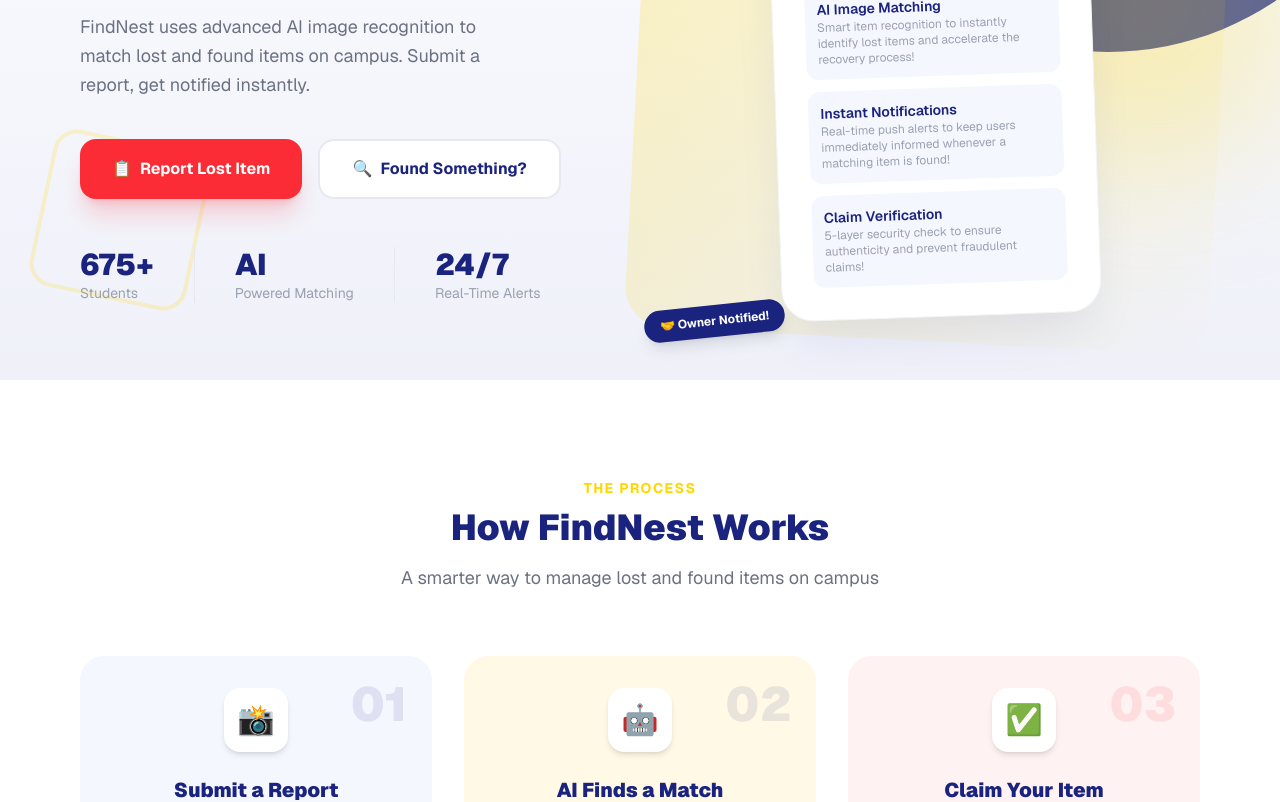
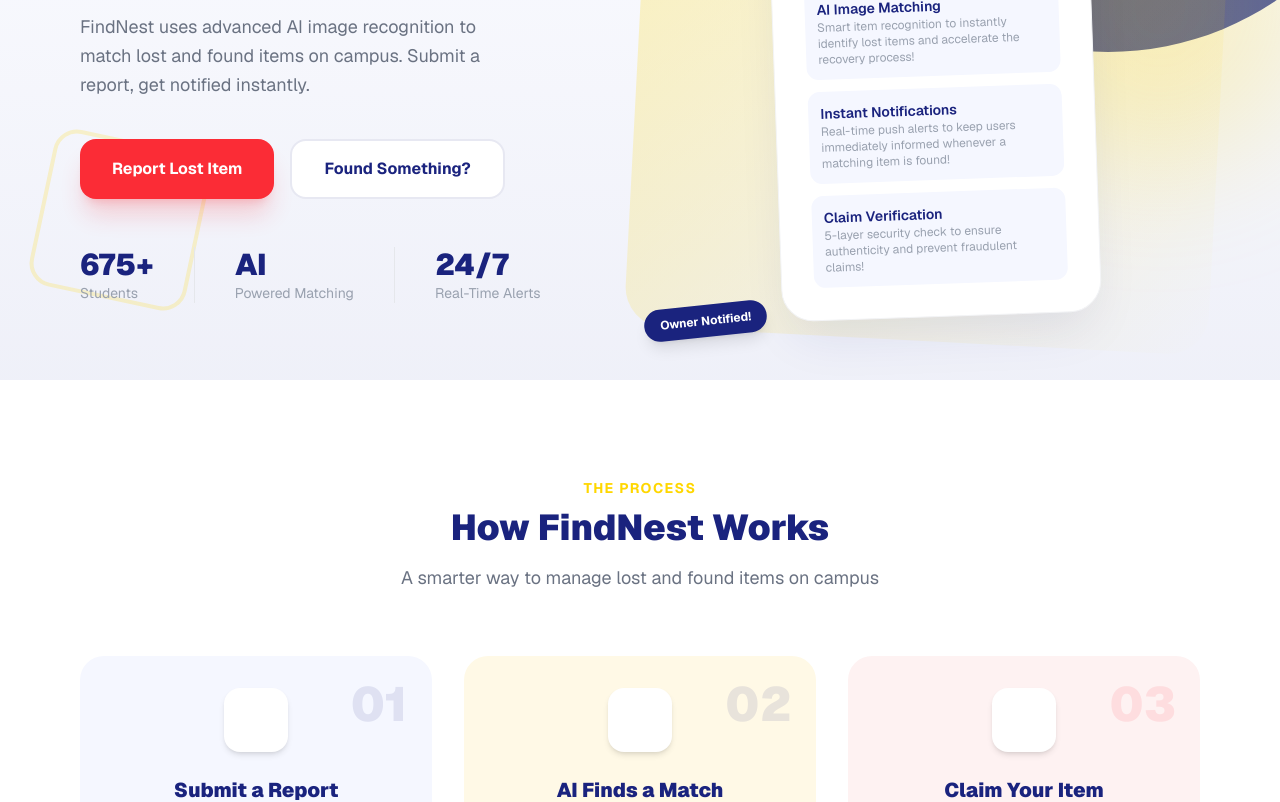
Before and after one commit to joshuabarot24-jpg/FindNest, a Next.js app in the folder findnest-web/: page / in a window 1280 px wide. Shown: the part 420-1222 px from the top of the page. Built offline with nearby package versions, Linux system fonts and the light colour scheme.

Commit message:
FrntEnd_Landing_Aug132026_Web - Removed all emojis and comments from landing page

```diff
--- a/findnest-web/src/app/page.tsx
+++ b/findnest-web/src/app/page.tsx
@@ -134,13 +134,13 @@ export default function Home() {
                 onClick={() => setShowLoginModal(true)}
                 className="flex items-center gap-2 bg-red-500 hover:bg-red-600 text-white font-bold px-8 py-4 rounded-2xl transition shadow-xl shadow-red-500/20 hover:-translate-y-1"
               >
-                <span>📋</span> Report Lost Item
+                Report Lost Item
               </button>
               <button
                 onClick={() => setShowLoginModal(true)}
                 className="flex items-center gap-2 bg-white hover:bg-gray-50 border-2 border-[#1a237e]/10 text-[#1a237e] font-bold px-8 py-4 rounded-2xl transition hover:-translate-y-1"
               >
-                <span>🔍</span> Found Something?
+                Found Something?
               </button>
             </div>
 
@@ -200,10 +200,10 @@ export default function Home() {
             </div>
 
             <div className="absolute -top-5 -right-5 bg-green-500 text-white text-xs font-bold px-4 py-2 rounded-full shadow-lg rotate-6">
-              ✅ Match Found!
+              Match Found!
             </div>
             <div className="absolute -bottom-5 -left-5 bg-[#1a237e] text-white text-xs font-bold px-4 py-2 rounded-full shadow-lg -rotate-6">
-              🤝 Owner Notified!
+              Owner Notified!
             </div>
           </div>
         </div>
@@ -219,34 +219,27 @@ export default function Home() {
         <div className="grid grid-cols-3 gap-8">
           <div className="group relative text-center p-8 rounded-3xl bg-[#f5f7ff] hover:bg-[#1a237e] transition-all duration-300">
             <span className="absolute top-6 right-6 text-5xl font-black text-[#1a237e]/10 group-hover:text-white/10">01</span>
-            <div className="w-16 h-16 bg-white rounded-2xl flex items-center justify-center mx-auto mb-6 shadow-md">
-              <span className="text-3xl">📸</span>
-            </div>
+            <div className="w-16 h-16 bg-white rounded-2xl flex items-center justify-center mx-auto mb-6 shadow-md" />
             <h3 className="font-black text-[#1a237e] group-hover:text-white text-xl mb-3 transition">Submit a Report</h3>
             <p className="text-gray-500 group-hover:text-blue-200 leading-relaxed transition">Upload a photo of your lost or found item. Our AI automatically detects item details.</p>
           </div>
 
           <div className="group relative text-center p-8 rounded-3xl bg-[#fff9e6] hover:bg-[#ffd700] transition-all duration-300">
             <span className="absolute top-6 right-6 text-5xl font-black text-[#1a237e]/10 group-hover:text-[#1a237e]/20">02</span>
-            <div className="w-16 h-16 bg-white rounded-2xl flex items-center justify-center mx-auto mb-6 shadow-md">
-              <span className="text-3xl">🤖</span>
-            </div>
+            <div className="w-16 h-16 bg-white rounded-2xl flex items-center justify-center mx-auto mb-6 shadow-md" />
             <h3 className="font-black text-[#1a237e] text-xl mb-3">AI Finds a Match</h3>
             <p className="text-gray-500 leading-relaxed">Our AI engine compares your report against all found items and finds potential matches instantly.</p>
           </div>
 
           <div className="group relative text-center p-8 rounded-3xl bg-red-50 hover:bg-red-500 transition-all duration-300">
             <span className="absolute top-6 right-6 text-5xl font-black text-red-500/10 group-hover:text-white/10">03</span>
-            <div className="w-16 h-16 bg-white rounded-2xl flex items-center justify-center mx-auto mb-6 shadow-md">
-              <span className="text-3xl">✅</span>
-            </div>
+            <div className="w-16 h-16 bg-white rounded-2xl flex items-center justify-center mx-auto mb-6 shadow-md" />
             <h3 className="font-black text-[#1a237e] group-hover:text-white text-xl mb-3 transition">Claim Your Item</h3>
             <p className="text-gray-500 group-hover:text-red-100 leading-relaxed transition">Go through our secure 5-layer verification process and claim your belongings from the school office.</p>
           </div>
         </div>
       </section>
 
-      {/* ABOUT FINDNEST SECTION */}
       <section id="about" className="px-20 py-24 bg-[#f5f7ff] scroll-mt-24">
         <div className="max-w-4xl mx-auto text-center">
           <span className="text-[#ffd700] font-bold text-sm uppercase tracking-widest">Who We Are</span>
```
